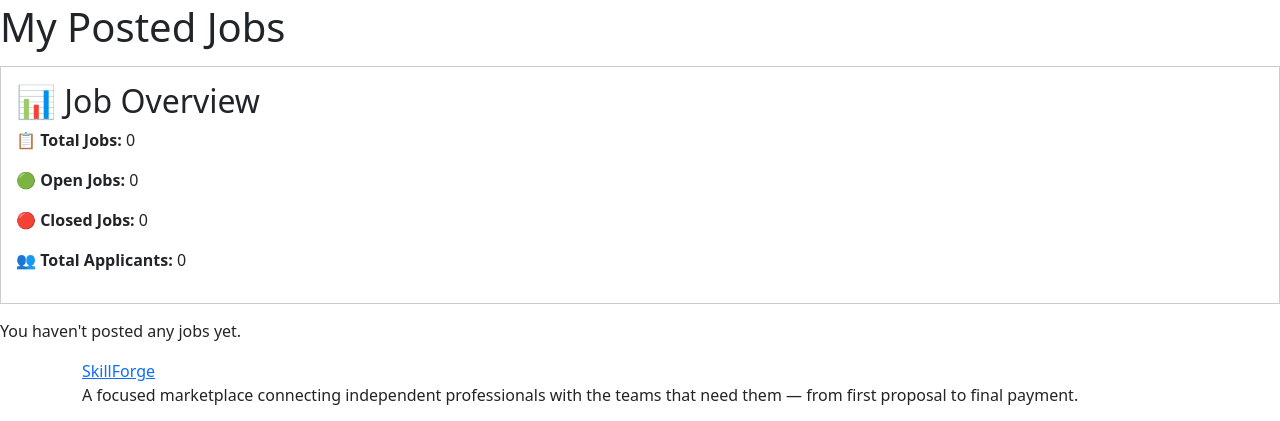
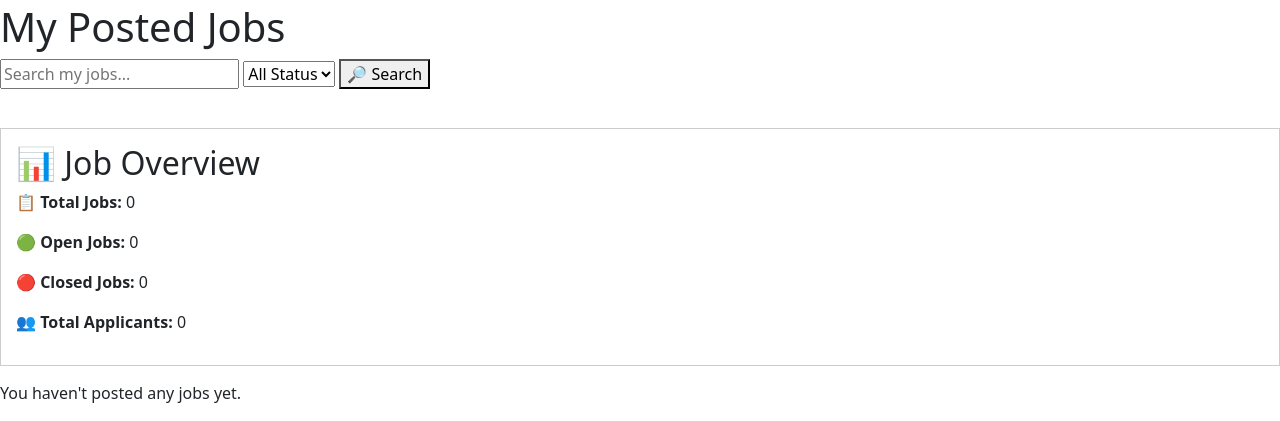
Before and after one commit to syedowes81-maker/SkillForge, a Django app: page /jobs/my-jobs/ in a window 1280 px wide. Shown: the part 185-606 px from the top of the page. Run offline with Django 5.2, Linux system fonts and the light colour scheme; the visitor is signed in with stand-in values (Sample User, id 1); data that the repository does not hold is empty.

Commit message:
feat: add job search and status filter

```diff
--- a/jobs/templates/jobs/my_jobs.html
+++ b/jobs/templates/jobs/my_jobs.html
@@ -3,6 +3,44 @@
 {% block content %}
 
 <h1>My Posted Jobs</h1>
+
+<form method="GET">
+
+    <input
+        type="text"
+        name="q"
+        placeholder="Search my jobs..."
+        value="{{ query|default:'' }}"
+    >
+
+    <select name="status">
+
+        <option value="">All Status</option>
+
+        <option value="Open"
+            {% if status == "Open" %}selected{% endif %}>
+            Open
+        </option>
+
+        <option value="Closed"
+            {% if status == "Closed" %}selected{% endif %}>
+            Closed
+        </option>
+
+    </select>
+
+    <button type="submit">
+        🔎 Search
+    </button>
+
+</form>
+
+<br>
+
+
+
+
+
 <div style="border:1px solid #ccc; padding:15px; margin:15px 0;">
 
     <h2>📊 Job Overview</h2>
--- a/jobs/views.py
+++ b/jobs/views.py
@@ -210,20 +210,40 @@ def update_application_status(request, id, status):
 
     return redirect("view_applicants", id=job.id)
 
+
 @login_required
 def my_jobs(request):
+
+    query = request.GET.get("q")
+    status = request.GET.get("status")
 
     jobs = Job.objects.filter(
         client=request.user
     ).order_by("-created_at")
 
-    total_jobs = jobs.count()
+    # Search by title
+    if query:
+        jobs = jobs.filter(
+            title__icontains=query
+        )
 
-    open_jobs = jobs.filter(
+    # Filter by status
+    if status in ["Open", "Closed"]:
+        jobs = jobs.filter(
+            status=status
+        )
+
+    total_jobs = Job.objects.filter(
+        client=request.user
+    ).count()
+
+    open_jobs = Job.objects.filter(
+        client=request.user,
         status="Open"
     ).count()
 
-    closed_jobs = jobs.filter(
+    closed_jobs = Job.objects.filter(
+        client=request.user,
         status="Closed"
     ).count()
 
@@ -236,6 +256,8 @@ def my_jobs(request):
         "jobs/my_jobs.html",
         {
             "jobs": jobs,
+            "query": query,
+            "status": status,
             "total_jobs": total_jobs,
             "open_jobs": open_jobs,
             "closed_jobs": closed_jobs,
```
